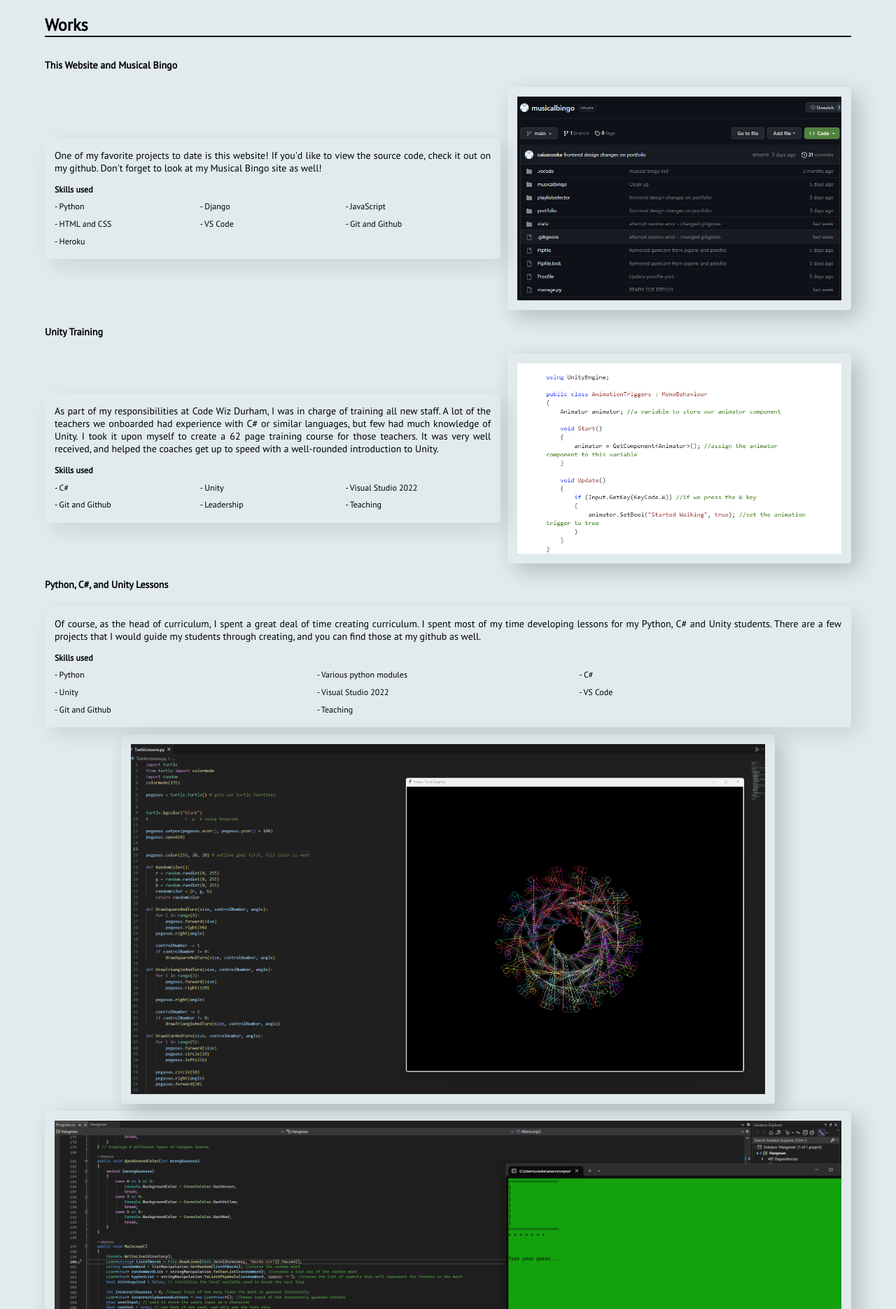
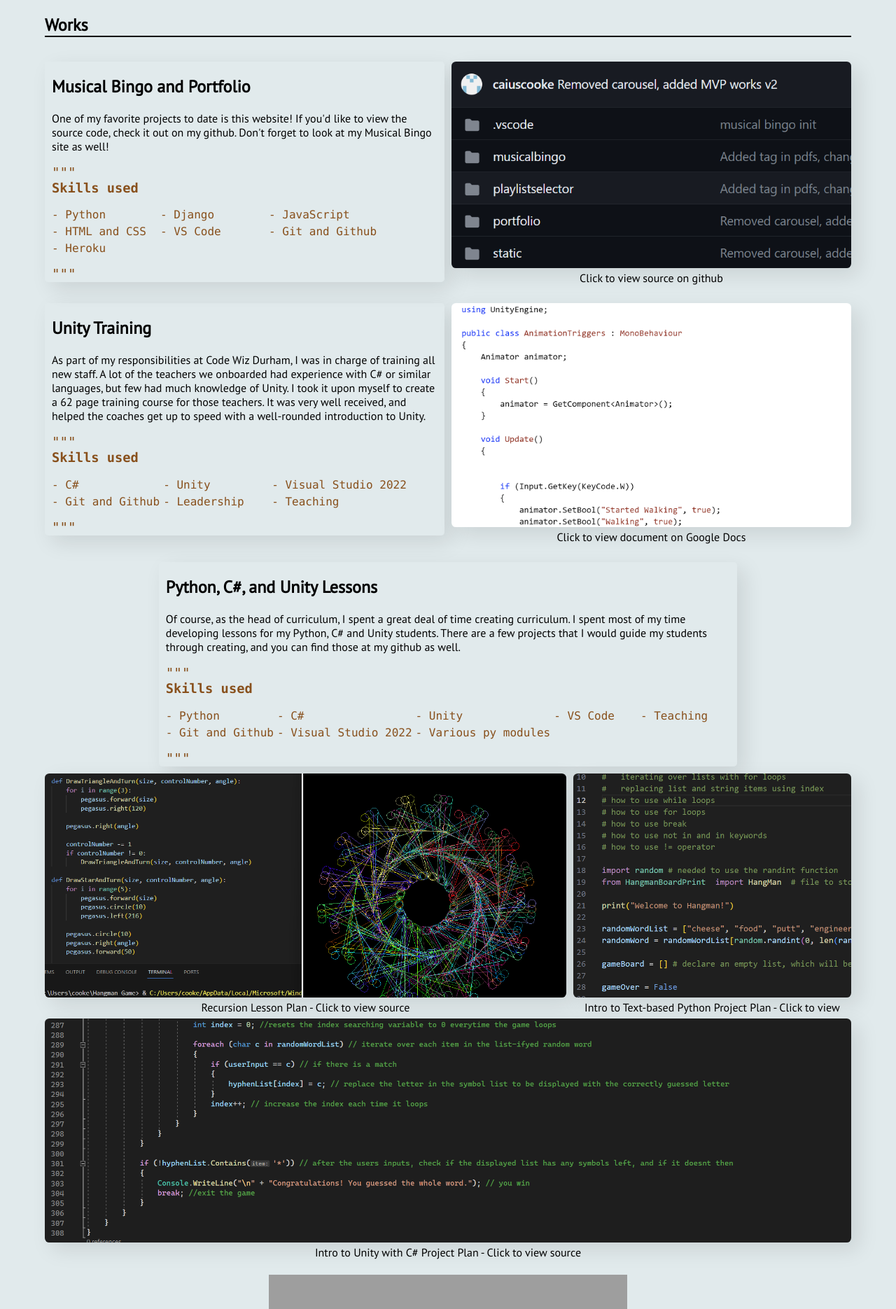
Before and after one commit to caiuscooke/musicalbingo, a Django app: page /works/ in a window 1280 px wide. Shown: the part 50-1920 px from the top of the page at 70% size. Run offline with Django 4.2, Linux system fonts and the light colour scheme; grey boxes are pictures that could not be loaded.

Commit message:
Works page finished

```diff
--- a/portfolio/templates/portfolio/works.html
+++ b/portfolio/templates/portfolio/works.html
@@ -4,19 +4,18 @@
 {% block inner_content %}
 <link rel="stylesheet" href="{% static 'portfolio/worksstyles.css' %}" />
 <section class="works">
+  <h1>Works</h1>
   <div class="container">
-    <h1>Works</h1>
-    <div class="body">
-      <h2>This Website and Musical Bingo</h2>
-      <div class="work-desc">
+    <div class="text">
+      <h2>Musical Bingo and Portfolio</h2>
       <p>
         One of my favorite projects to date is this website! If you'd like to
-          view the source code, check it out on my github. Don't forget to look
-          at my Musical Bingo site as well!
+        view the source code, check it out on my github. Don't forget to look at
+        my Musical Bingo site as well!
       </p>
       <div class="skills">
         <h3>Skills used</h3>
-          <ul>
+        <ul role="list">
           <li>Python</li>
           <li>Django</li>
           <li>JavaScript</li>
@@ -27,27 +26,33 @@
         </ul>
       </div>
     </div>
-
+    <figure class="images">
+      <picture>
         <a href="https://github.com/caiuscooke/musicalbingo">
           <img
             src="{% static 'portfolio/images/portfolio-repo.png' %}"
-          alt="Screenshot of this website's github repo"
+            alt="Caius Cooke's github repo for this website"
           />
         </a>
+      </picture>
+      <figcaption class="caption">Click to view source on github</figcaption>
+    </figure>
+  </div>
 
+  <div class="container">
+    <div class="text">
       <h2>Unity Training</h2>
-      <div class="work-desc">
       <p>
         As part of my responsibilities at Code Wiz Durham, I was in charge of
         training all new staff. A lot of the teachers we onboarded had
         experience with C# or similar languages, but few had much knowledge of
         Unity. I took it upon myself to create a 62 page training course for
-          those teachers. It was very well received, and helped the coaches get
-          up to speed with a well-rounded introduction to Unity.
+        those teachers. It was very well received, and helped the coaches get up
+        to speed with a well-rounded introduction to Unity.
       </p>
       <div class="skills">
         <h3>Skills used</h3>
-          <ul>
+        <ul role="list">
           <li>C#</li>
           <li>Unity</li>
           <li>Visual Studio 2022</li>
@@ -57,7 +62,8 @@
         </ul>
       </div>
     </div>
-
+    <figure class="images">
+      <picture>
         <a
           href="https://docs.google.com/document/d/12SKPhfbo7GlGrGMofGLH74Gr7qrMTDUIJTgUljaP2WA/edit?usp=sharing"
         >
@@ -66,55 +72,90 @@
             alt="Screenshot of the Unity training manual made by Caius Cooke"
           />
         </a>
+      </picture>
+      <figcaption class="caption">
+        Click to view document on Google Docs
+      </figcaption>
+    </figure>
+  </div>
 
+  <div class="container special">
+    <div class="text">
       <h2>Python, C#, and Unity Lessons</h2>
-      <div class="work-desc span">
       <p>
         Of course, as the head of curriculum, I spent a great deal of time
         creating curriculum. I spent most of my time developing lessons for my
         Python, C# and Unity students. There are a few projects that I would
-          guide my students through creating, and you can find those at my
-          github as well.
+        guide my students through creating, and you can find those at my github
+        as well.
       </p>
       <div class="skills">
         <h3>Skills used</h3>
-          <ul>
+        <ul role="list">
           <li>Python</li>
-            <li>Various python modules</li>
           <li>C#</li>
           <li>Unity</li>
+          <li>VS Code</li>
+          <li>Teaching</li>
+          <li>Git and Github</li>
           <li>Visual Studio 2022</li>
-            <li>VS Code</li>
-            <li>Git and Github</li>
-            <li>Teaching</li>
+          <li>Various py modules</li>
         </ul>
       </div>
     </div>
-
-      <a class="span" href="#">
+    <div class="gallery">
+      <figure class="images">
+        <picture>
+          <a href="#">
             <img
-          src="{% static 'portfolio/images/python-work.png' %}"
+              src="{% static 'portfolio/images/python-turtle.png' %}"
               alt="Screenshot of the Unity training manual made by Caius Cooke"
             />
           </a>
-      <a class="span" href="#">
+        </picture>
+        <figcaption class="caption">
+          Recursion Lesson Plan - Click to view source
+        </figcaption>
+      </figure>
+      <figure class="images">
+        <picture>
+          <a href="#">
             <img
-          src="{% static 'portfolio/images/csharp-work.png' %}"
+              src="{% static 'portfolio/images/python-hangman.png' %}"
               alt="Screenshot of the Unity training manual made by Caius Cooke"
             />
           </a>
-      <a class="span" href="#">
+        </picture>
+        <figcaption class="caption">
+          Intro to Text-based Python Project Plan - Click to view source
+        </figcaption>
+      </figure>
+      <figure class="images span">
+        <picture>
+          <a href="#">
             <img
-          src="{% static 'portfolio/images/unity-work.png' %}"
+              src="{% static 'portfolio/images/csharp-hangman.png' %}"
               alt="Screenshot of the Unity training manual made by Caius Cooke"
             />
           </a>
-      <a class="span" href="#">
+        </picture>
+        <figcaption class="caption">
+          Intro to Unity with C# Project Plan - Click to view source
+        </figcaption>
+      </figure>
+      <figure class="span gif">
+        <picture>
+          <a href="#">
             <img
-          src="{% static 'portfolio/images/some-lessons.jpg' %}"
-          alt="Screenshot of the Unity training manual made by Caius Cooke"
+              src="{% static 'portfolio/images/unity-game.gif' %}"
+              alt="Gif of the game Caius made for a camp lesson plan"
             />
           </a>
+        </picture>
+        <figcaption class="caption">
+          Short gif showing the game Caius made for Code Wiz Camp
+        </figcaption>
+      </figure>
     </div>
   </div>
 </section>
--- a/static/portfolio/worksstyles.css
+++ b/static/portfolio/worksstyles.css
@@ -1,84 +1,93 @@
 .works {
-  display: flex;
+  display: grid;
   justify-content: center;
-}
-.container {
-  width: clamp(20vw, 1200px, 90vw);
   font-family: "PT Sans", sans-serif;
   font-weight: 100;
-  text-align: justify;
 }
 .works h1 {
   border-bottom-style: solid;
   border-bottom-width: 2px;
 }
-.works .body {
-  font-size: clamp(14px, 1vw, 20px);
+.container {
+  width: clamp(20vw, 1200px, 90vw);
   display: grid;
-  grid-template-columns: repeat(3, 1fr) 0.5fr;
-  grid-template-rows: auto;
+  grid-template-columns: repeat(auto-fit, minmax(300px, 1fr));
   gap: 10px;
-  align-content: start;
+  margin: 15px 0;
 }
-.body > h2 {
-  font-size: clamp(14px, 1vw, 20px);
-}
-.body > .work-desc {
-  grid-column: 1 / 3;
-  padding: 1em;
+.images,
+.text {
+  margin-block: 0;
+  margin-inline: 0;
   border-radius: 0.3em;
   box-shadow: 10px 10px 30px rgba(0, 0, 0, 0.1);
-  margin: auto;
 }
-.work-desc p {
-  margin-block-start: 2px;
+.text {
+  padding: 0 10px;
+  text-align: left;
+  margin-block-end: auto;
+}
+.skills::before,
+.skills::after {
+  content: '"""';
+  font-size: larger;
 }
 .skills {
-  margin-top: 10px;
-  text-align: left;
+  font-family: Consolas, "Courier New", monospace;
+  color: #88501c;
+}
+.skills > h3 {
+  margin-block-start: 0;
 }
 .skills > ul {
   display: grid;
-  grid-template-columns: repeat(3, 1fr);
-  grid-template-rows: repeat(auto-fit, minmax(20px, 1fr));
-  padding-inline-start: 0;
-  margin-block: 0;
+  grid-template-columns: repeat(auto-fill, minmax(min-content, 150px));
+  list-style: none;
+  padding-inline: 0;
+  gap: 5px;
 }
-.skills > h3,
-.skills li {
-  font-size: clamp(12px, 0.8vw, 18px);
-  margin-block: 0.4em;
-}
-.skills li {
-  list-style: none;
-  align-self: center;
-}
+
 .skills li::before {
   content: "- ";
 }
-.body > a {
-  grid-column: 3 / -1;
-  display: flex;
-  justify-content: center;
-  align-content: center;
-  margin: auto;
-  padding: 1em;
-  border-radius: 0.3em;
-  box-shadow: 10px 10px 30px rgba(0, 0, 0, 0.2);
+.skills li {
+  text-wrap: nowrap;
 }
-.body > a > img {
+.images {
+  max-height: 320px;
+  margin-bottom: 20px;
+}
+.images img {
+  width: 100%;
+  height: 100%;
+  object-fit: cover;
+  object-position: top left;
+  border-radius: 0.4em;
+}
+.images figcaption,
+.gif figcaption {
+  text-align: center;
+}
+.special {
+  grid-template-columns: 1fr;
+}
+.special > .text {
+  width: clamp(300px, 70%, 1200px);
+  justify-self: center;
+}
+.gallery {
+  display: grid;
   max-width: 100%;
-  max-height: 320px;
-  object-fit: cover;
+  grid-template-columns: repeat(1, 1.5fr 0.8fr);
+  gap: 10px;
 }
-.body > p > .skills {
+.span {
   grid-column: 1 / -1;
 }
-a.span,
-.work-desc.span,
-h2 {
-  grid-column: 1 / -1;
+.gif {
+  justify-self: center;
 }
-a.span > img {
-  max-height: 500px;
+.gif img {
+  width: clamp(320px, 40vw, 1200px);
+  height: fit-content;
 }
```
Also changed, not shown: portfolio/static/portfolio/worksstyles.css (+62 -53 lines), portfolio/static/portfolio/images/csharp-hangman.png (added), portfolio/static/portfolio/images/csharp-work.png (deleted), portfolio/static/portfolio/images/portfolio-repo.png, portfolio/static/portfolio/images/python-hangman.png (added), portfolio/static/portfolio/images/python-turtle.png (added), portfolio/static/portfolio/images/python-work.png (deleted), portfolio/static/portfolio/images/some-lessons.jpg (deleted), portfolio/static/portfolio/images/unity-training.png, portfolio/static/portfolio/images/unity-work.png (deleted), static/portfolio/images/csharp-hangman.png (added), static/portfolio/images/portfolio-repo.png, static/portfolio/images/python-hangman.png (added), static/portfolio/images/python-turtle.png (added), 1 more files, 3 other files. Lines whose indentation alone changed are shown as unchanged.
